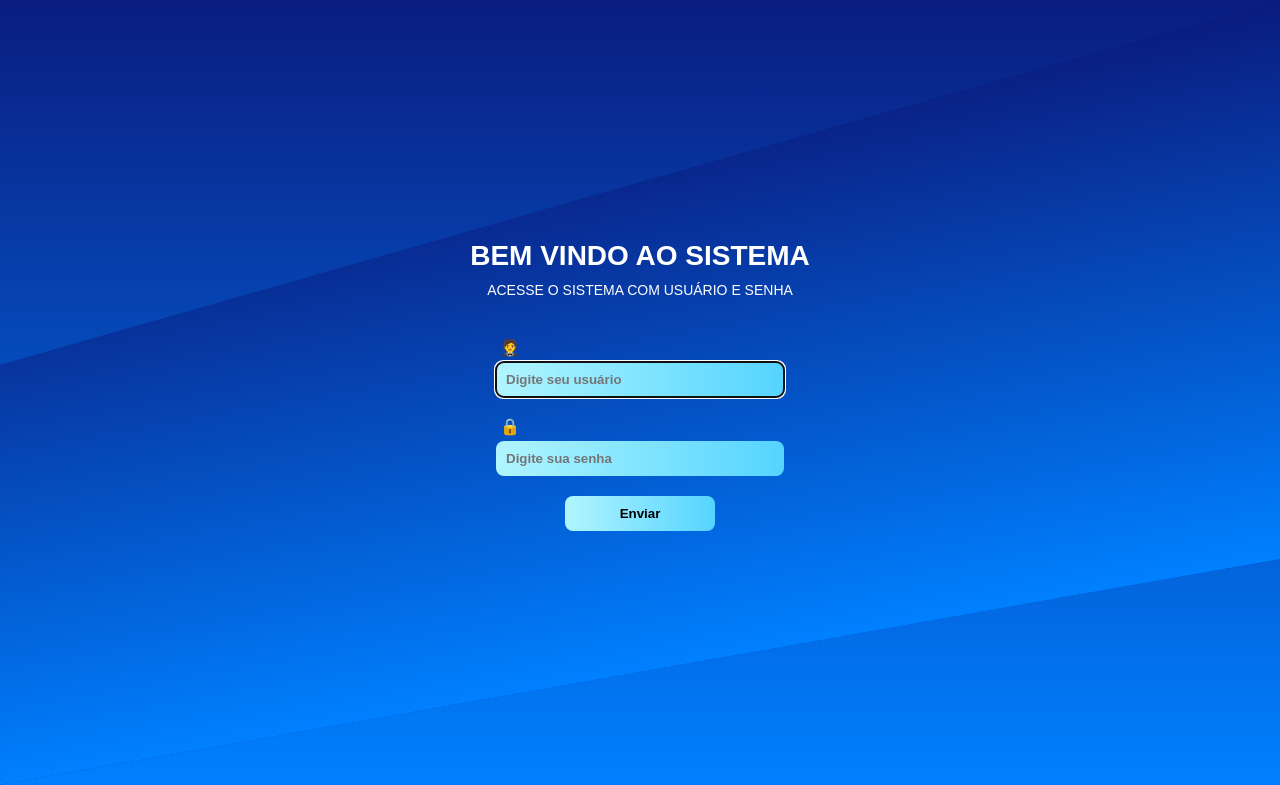
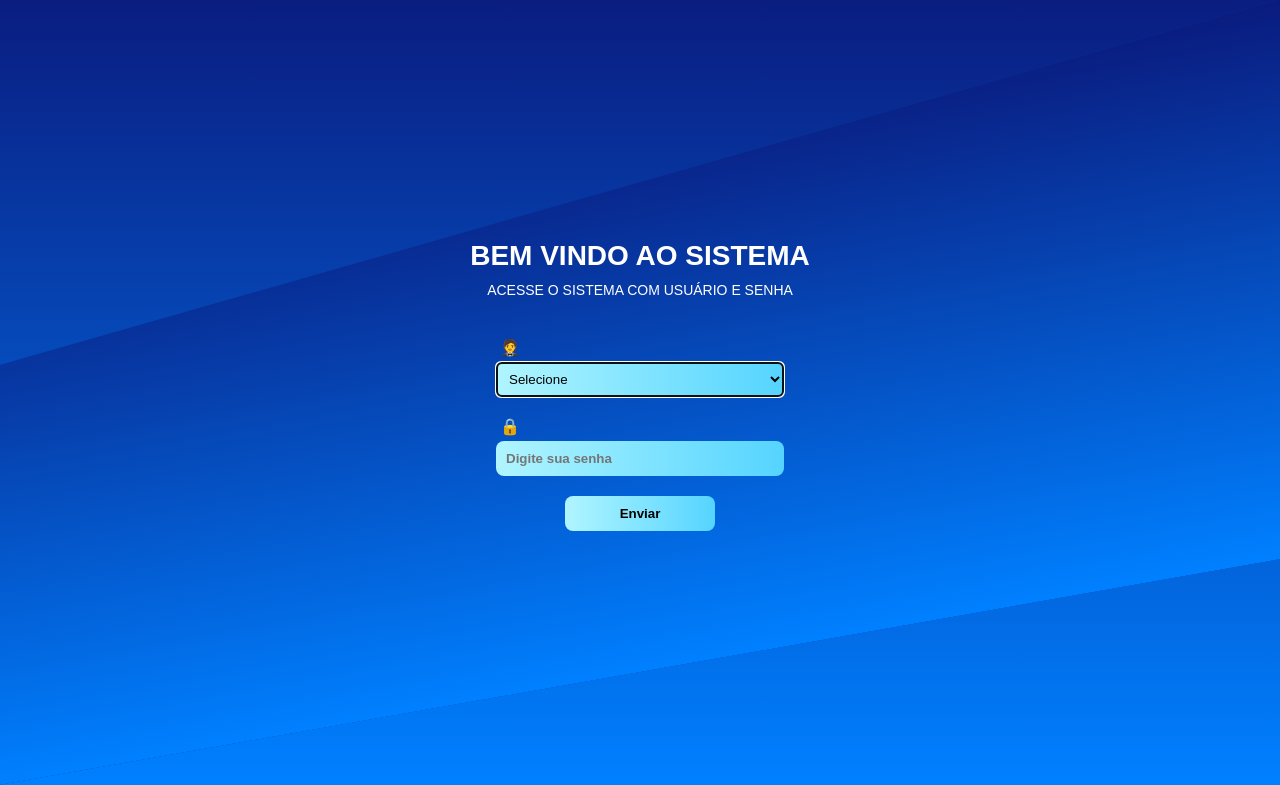
Before and after one commit to danielpaiv/Estoque_ANP, a PHP site: page / in a window 1280 px wide. Shown: the part 15-800 px from the top of the page. Run offline with PHP 8.4, Linux system fonts and the light colour scheme; tables that the repository leaves empty or names only in its code hold one stand-in row (values such as "Sample post").

Commit message:
foi adicionado um secte na tela login

```diff
--- a/index.php
+++ b/index.php
@@ -1,5 +1,24 @@
+<?php
+       /*Configurações do banco de dados*/
+        $servername = "localhost"; // Ou o IP do servidor
+        $username = "root"; // Usuário do MySQL
+        $password = ""; // Senha do MySQL
+        $dbname = "estoque_anp"; // Nome do banco de dados
+
+    // Criar conexão
+    $conn = new mysqli($servername, $username, $password, $dbname);
+
+    // Verificar conexão
+    if ($conn->connect_error) {
+        die("Falha na conexão: " . $conn->connect_error);
+    }
 
 
+
+    // Consultar os produtos no estoque
+    $sql_usuarios = "SELECT id, nome FROM usuarios";
+    $result_usuarios = $conn->query($sql_usuarios);
+?>
 <!DOCTYPE html>
 <html lang="pt-br">
 <head>
@@ -93,6 +112,22 @@
       font-weight: bold;
       cursor: pointer;
     }
+
+    select {
+      width: 80%;
+      padding: 8px;
+      border: 1px solid #ccc;
+      border-radius: 5px;
+      background: linear-gradient(to right, #b0f5ff, #55d4ff);
+      color: #000;
+      cursor: pointer;
+    }
+    select:hover {
+      background: linear-gradient(to right, #55d4ff, #b0f5ff);
+    }
+    #data_entrada:hover {
+      background: #218838;
+    }
   </style>
 </head>
 <body>
@@ -105,7 +140,18 @@
     <form action="teste_login.php" method="post">
       <div style="width: 100%;">
         <label for="usuario">🤵</label>
-        <input type="text" id="nome" name="nome" required placeholder="Digite seu usuário" autofocus>
+        <select  id="nome" class="nome" name="nome" required autofocus>
+                  <option value="">Selecione</option>
+                  <?php
+                  if ($result_usuarios && $result_usuarios->num_rows > 0) {
+                      while($row = $result_usuarios->fetch_assoc()) {
+                          echo "<option value='" . $row['nome'] . "'>" . $row['nome'] . "</option>";
+                      }
+                  } else {
+                      echo "<option value=''>Nenhum usuário encontrado</option>";
+                  }
+                  ?>
+        </select>
       </div>
       <div style="width: 100%;">
         <label for="senha">🔒</label>
```
